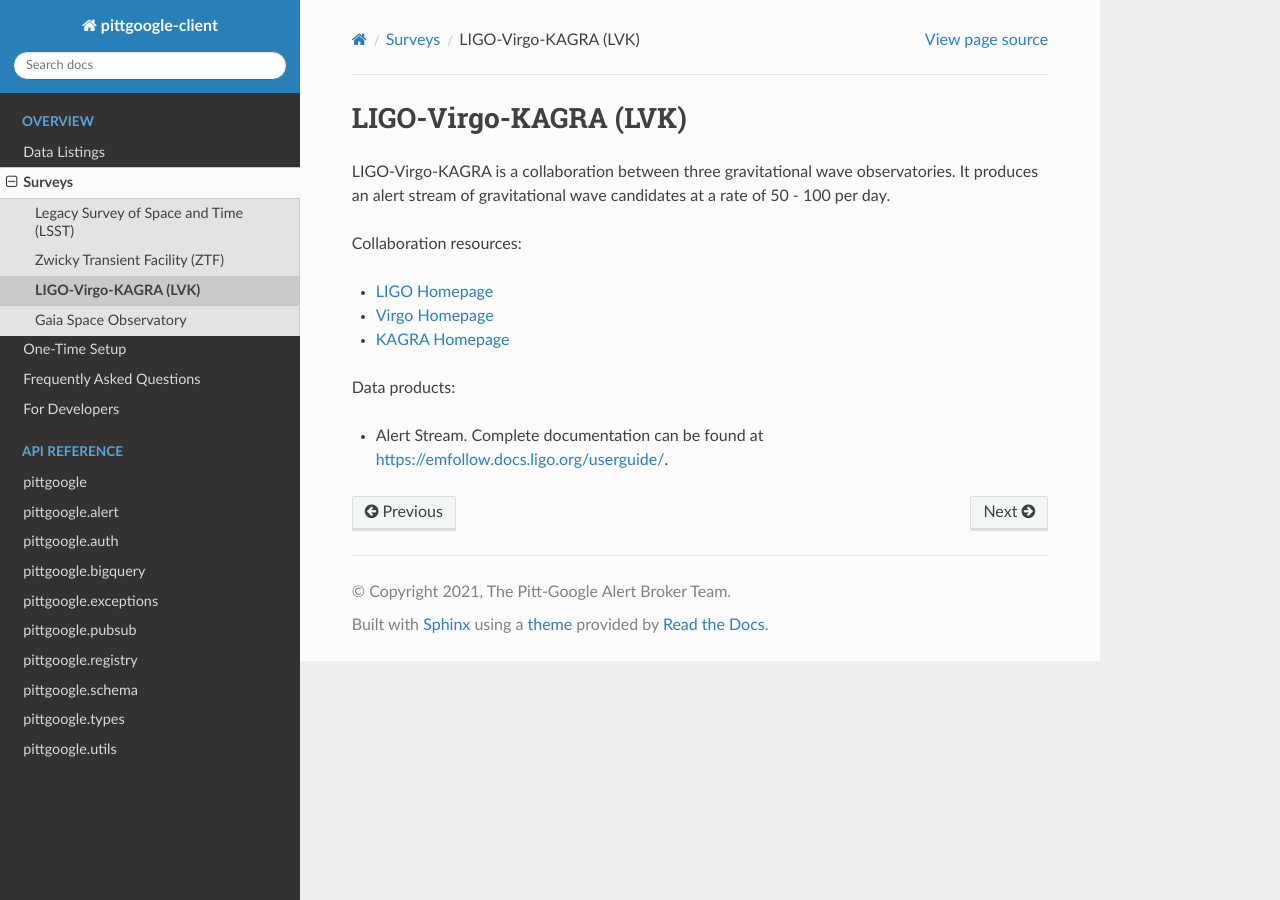
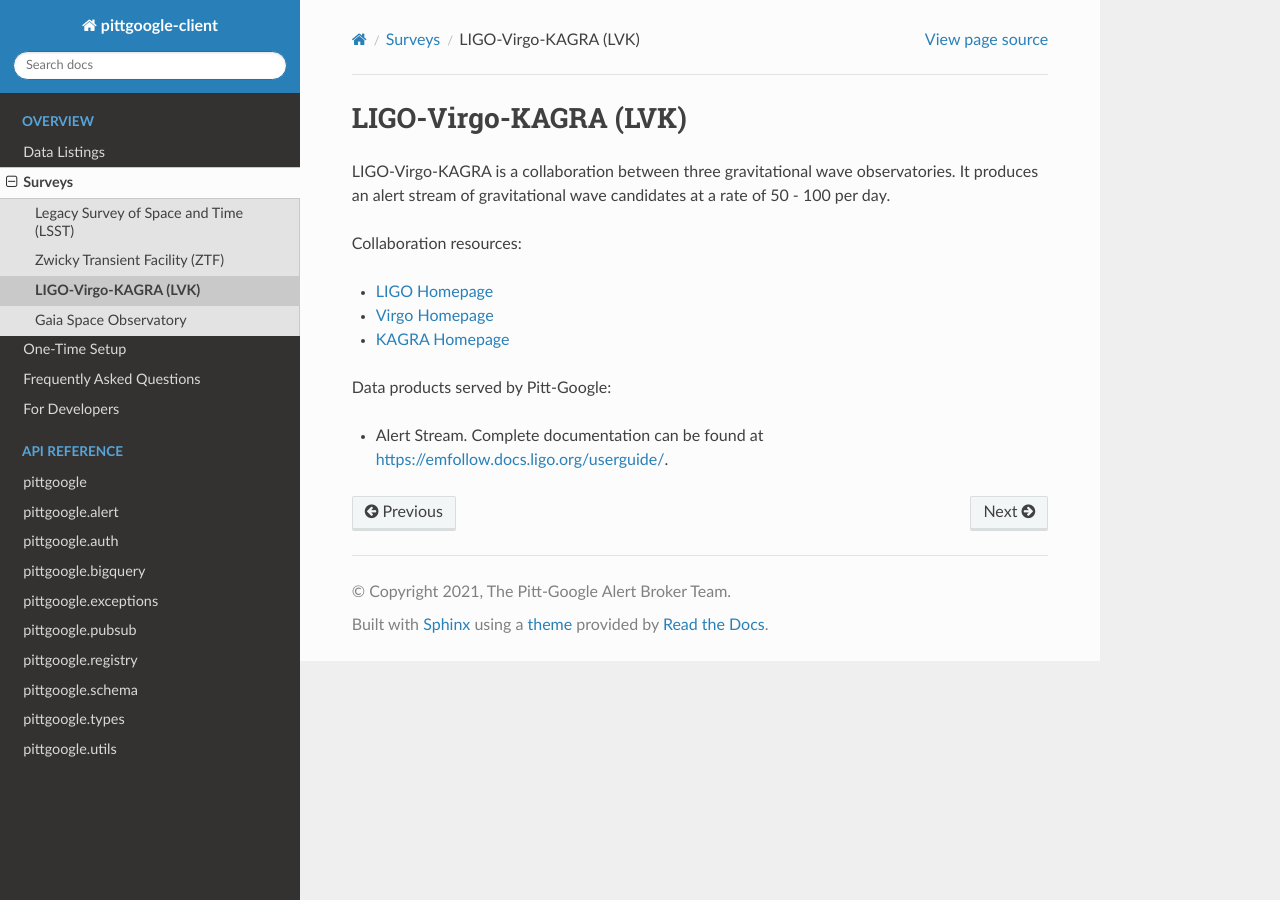
Before and after one commit to mwvgroup/pittgoogle-client, a Sphinx documentation site: the page built from docs/source/surveys/lvk.rst, in a window 1280 px wide. Built offline with Sphinx 7.4.7 and the Read the Docs theme 3.1.0, drawn with Linux system fonts in a browser that asks for light colours.

Commit message:
specific data products served by Pitt-Google

```diff
--- a/docs/source/surveys/gaia.rst
+++ b/docs/source/surveys/gaia.rst
@@ -10,7 +10,7 @@
 - `Gaia Homepage <https://www.esa.int/Science_Exploration/Space_Science/Gaia>`__
 - `Gaia - NASA/IPAC Infrared Science Archive <https://irsa.ipac.caltech.edu/Missions/gaia.html>`__
 
-Data products:
+Data products served by Pitt-Google:
 
 - Catalogs. The documentation for the latest Gaia data release, Gaia Data Release 3, can be view on `<https://gea.esac.esa.int/archive/documentation/GDR3/index.html>`__.
   Complete documentation can be found at the mission resources above.
--- a/docs/source/surveys/lsst.rst
+++ b/docs/source/surveys/lsst.rst
@@ -11,7 +11,7 @@
 - `LSST Homepage <https://rubinobservatory.org>`__
 - `LSST Data Products Definition Document <https://lse-163.lsst.io/v/v3.9/index.html>`__
 
-Data products:
+Data products served by Pitt-Google:
 
 - Alert Stream. The schema can be viewed at `<https://github.com/lsst/alert_packet/tree/main/python/lsst/alert/packet/schema>`__.
   Complete documentation can be found at the mission resources above.
--- a/docs/source/surveys/lvk.rst
+++ b/docs/source/surveys/lvk.rst
@@ -12,6 +12,6 @@
 - `Virgo Homepage <https://www.virgo-gw.eu/>`__
 - `KAGRA Homepage <https://gwcenter.icrr.u-tokyo.ac.jp/>`__
 
-Data products:
+Data products served by Pitt-Google:
 
 - Alert Stream. Complete documentation can be found at `<https://emfollow.docs.ligo.org/userguide/>`__.
--- a/docs/source/surveys/ztf.rst
+++ b/docs/source/surveys/ztf.rst
@@ -12,7 +12,7 @@
 - `ZTF Homepage <https://www.ztf.caltech.edu/>`__
 - `ZTF Science Data System Explanatory Supplement <https://irsa.ipac.caltech.edu/data/ZTF/docs/ztf_explanatory_supplement.pdf>`__
 
-Data products:
+Data products served by Pitt-Google:
 
 - Alert Stream. The schema can be viewed at `<https://zwickytransientfacility.github.io/ztf-avro-alert/schema.html>`__.
   Complete documentation can be found at the mission resources above.
```
